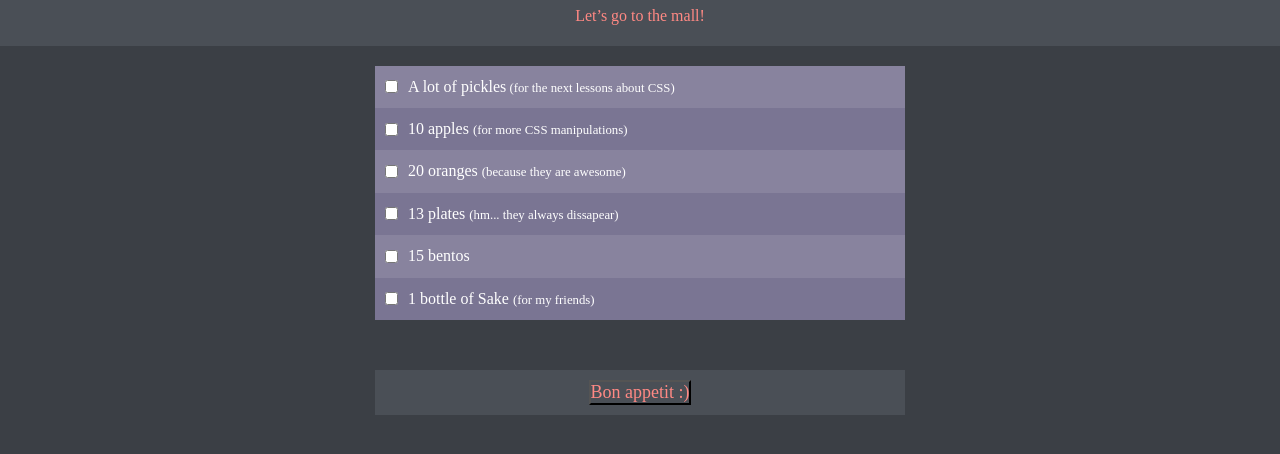
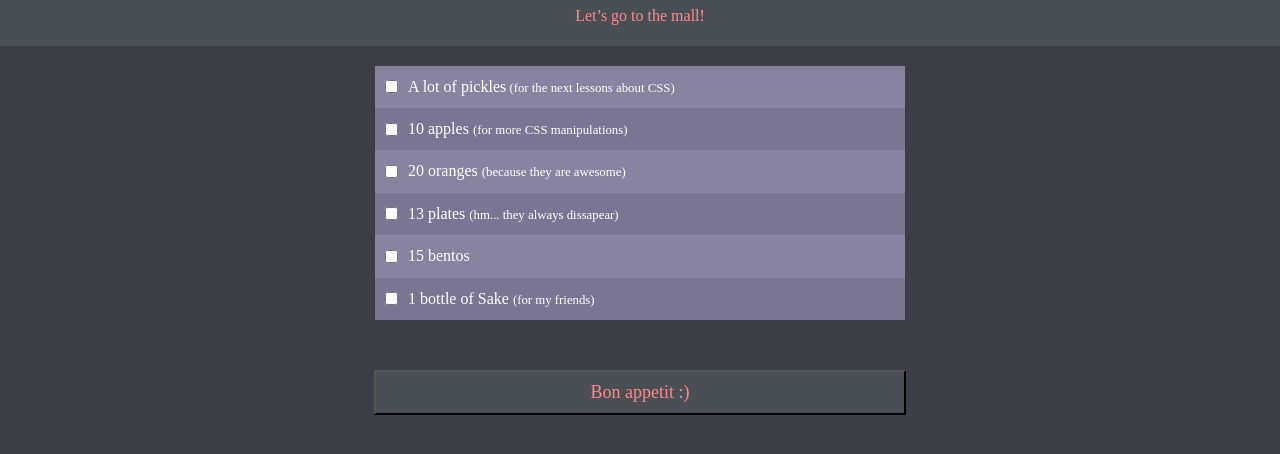
Before and after one commit to Tsiniavska/beetroot-test-project, a plain HTML site: page Homeworks/CSS-selectors/index.html in a window 1280 px wide. Shown: the part 78-532 px from the top of the page. Drawn offline with Linux system fonts and the light colour scheme.

Commit message:
homework css selectors changes

```diff
--- a/Homeworks/CSS selectors/index.css
+++ b/Homeworks/CSS-selectors/index.css
@@ -62,21 +62,19 @@ ul {
   text-decoration: line-through;
 }
 
-/* Form, Button */
+/* Button */
 
-.form-button {
+.button {
   background-color: #4a4f56;
+  padding-top: 10px;
+  padding-bottom: 10px;
+  padding-left: 215px;
+  padding-right: 215px;
   display: flex;
-  gap: 10px;
-  padding: 10px;
   margin: 0 auto;
-  max-width: 530px;
 }
 
-.button {
+.button-text {
   color: #ff8984;
   font-size: 18px;
-  cursor: pointer;
-  background-color: #4a4f56;
-  margin: 0 auto;
 }
--- a/Homeworks/CSS selectors/index.html
+++ b/Homeworks/CSS-selectors/index.html
@@ -24,8 +24,8 @@
         </div>
       </header>
 
-      <!-- section -->
-      <section class="block">
+      <!-- Shopping List -->
+      <div class="block">
         <ul class="list">
           <li class="list-item">
             <label class="list-label">
@@ -86,14 +86,13 @@
             </label>
           </li>
         </ul>
+      </div>
 
-        <!-- Botton Bon appetit -->
-        <form class="form-button">
-          <button type="submit" class="button">
-            <span>Bon appetit :)</span>
-          </button>
-        </form>
-      </section>
+      <!-- Botton Bon appetit -->
+
+      <button type="button" class="button">
+        <span class="button-text">Bon appetit :)</span>
+      </button>
     </div>
   </body>
 </html>
```
Also changed, not shown: Homeworks/flexbox/index.html (+1 -1 lines), index.html (+1 -1 lines).
